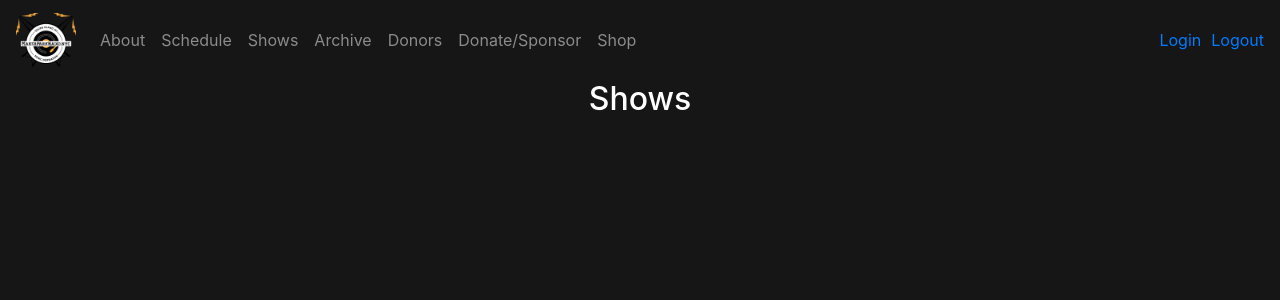
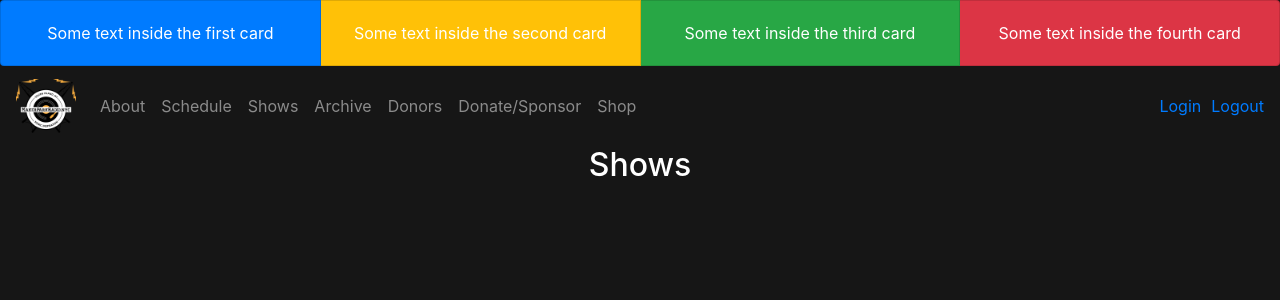
Before and after one commit to Antoun17/mprstaging, a PHP site: page /archive.php in a window 1280 px wide. Shown: the top 300 px of the page. Run offline with PHP 8.4, Linux system fonts and the light colour scheme; data that the repository does not hold is empty; some libraries are stand-ins or nearby versions.

Commit message:
fixed archive page

```diff
--- a/archive.php
+++ b/archive.php
@@ -17,7 +17,28 @@
 
 <body style="color: white; background-color: #161616;">
 
-
+  <div class="card-group">
+    <div class="card bg-primary">
+      <div class="card-body text-center">
+        <p class="card-text">Some text inside the first card</p>
+      </div>
+    </div>
+    <div class="card bg-warning">
+      <div class="card-body text-center">
+        <p class="card-text">Some text inside the second card</p>
+      </div>
+    </div>
+    <div class="card bg-success">
+      <div class="card-body text-center">
+        <p class="card-text">Some text inside the third card</p>
+      </div>
+    </div>
+    <div class="card bg-danger">
+      <div class="card-body text-center">
+        <p class="card-text">Some text inside the fourth card</p>
+      </div>
+    </div>
+  </div>
 
   <?php include("includes/nav.inc.php"); ?>
 
```
